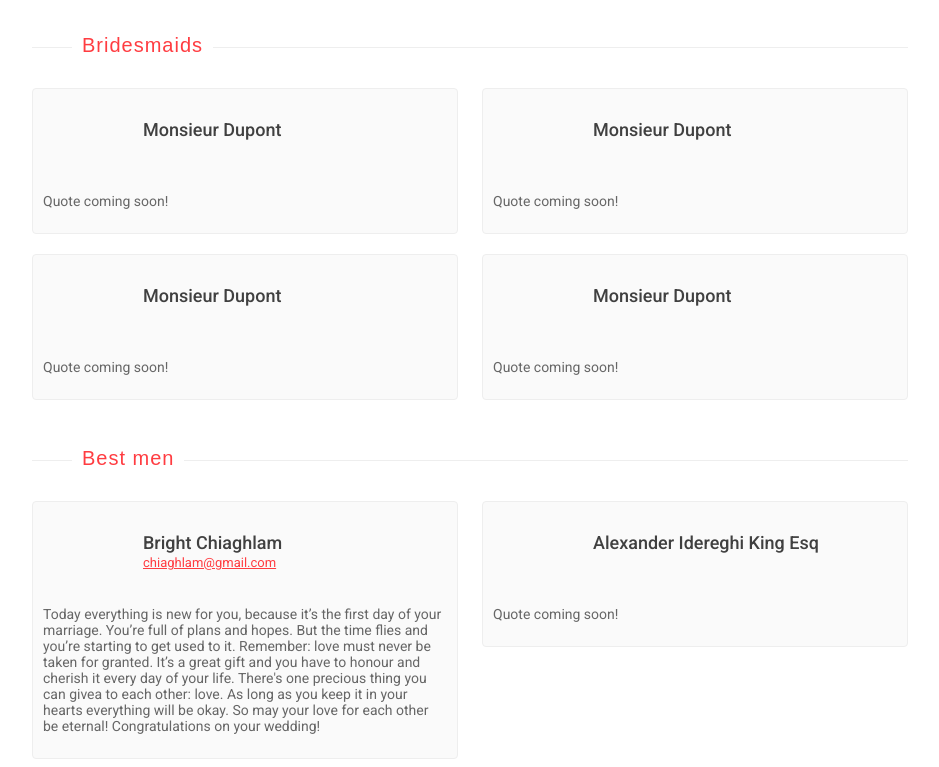
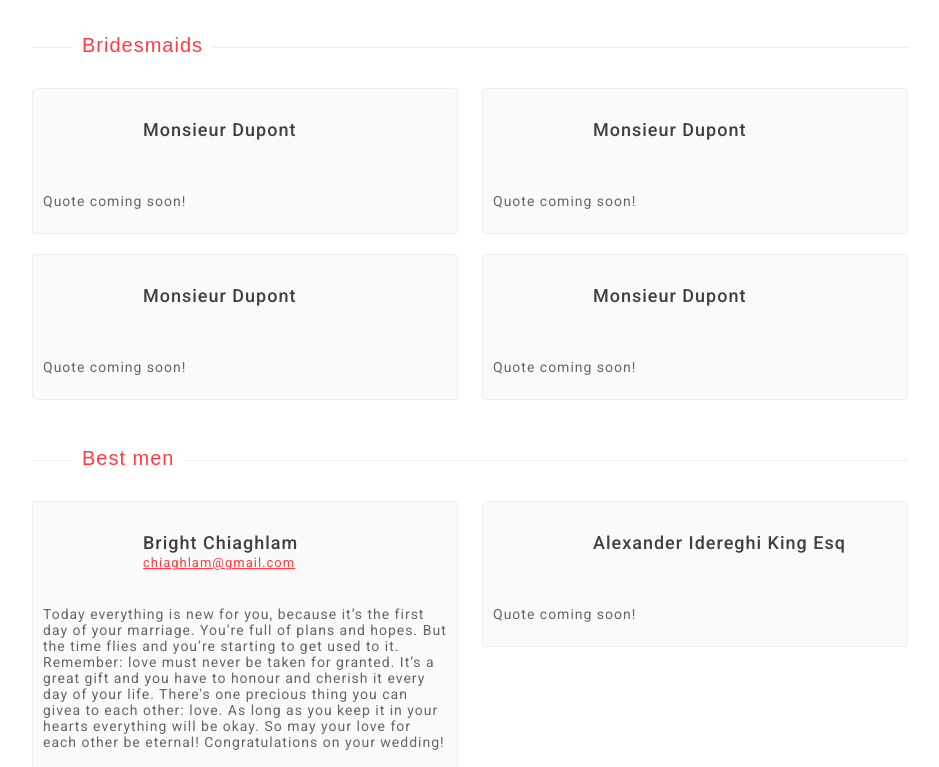
Before and after one commit to prince-ruth/wedding, a plain HTML site: page index.html in a window 1280 px wide. Shown: the part 3033-3800 px from the top of the page, without its empty margins (170-1109 px from the left). Drawn offline with Linux system fonts and the light colour scheme; a web font is replaced by a local one.

Commit message:
Update main.css

```diff
--- a/main.css
+++ b/main.css
@@ -450,7 +450,7 @@ h2 {
     width: calc(50% - 44px);
     display: inline-block;
     background-color: #FAFAFA;
-    /* height: 300px; */
+    letter-spacing: 1px;
     transition-duration: 0.5s;
     border: 1px #eee solid;
     padding: 10px;
```
